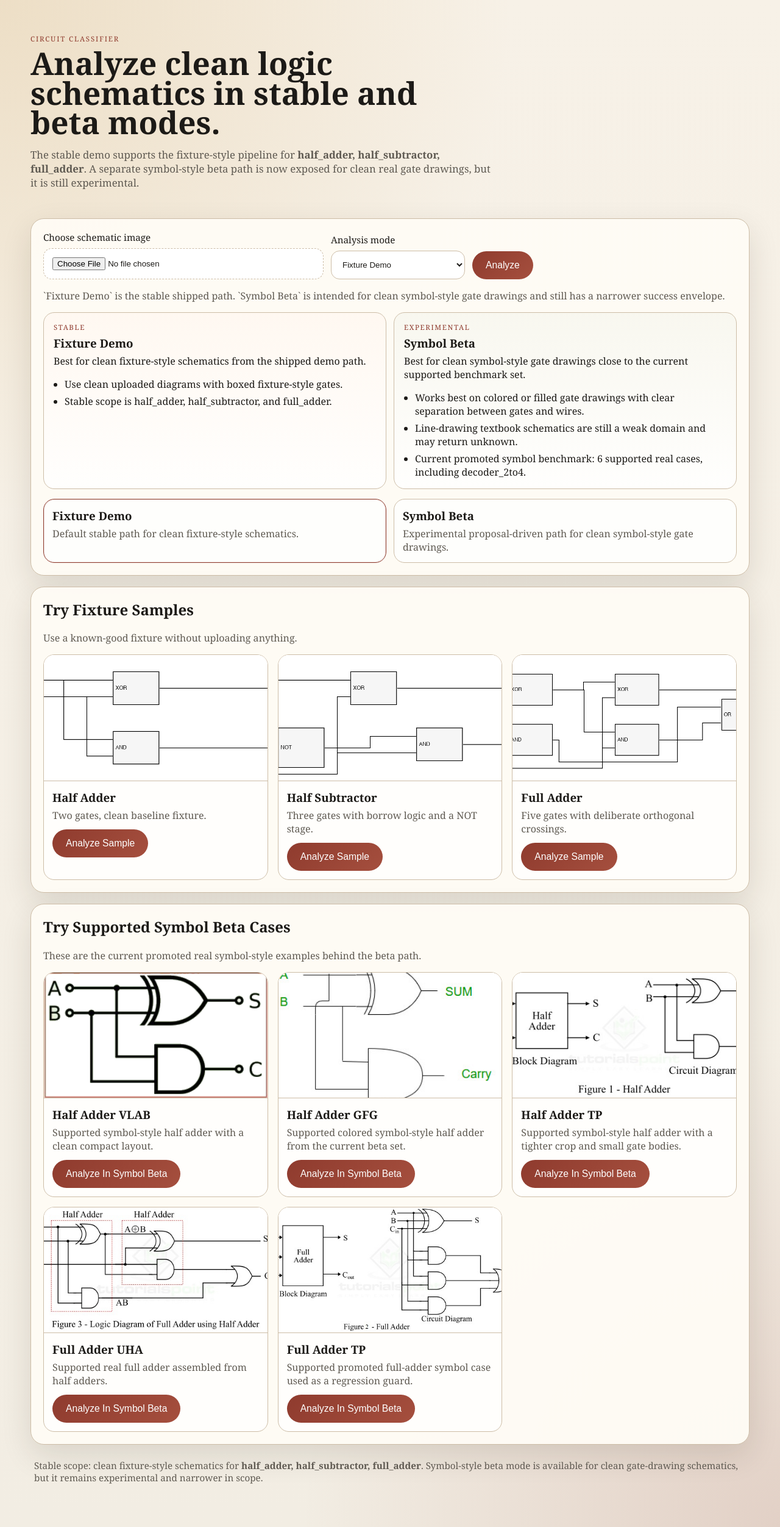
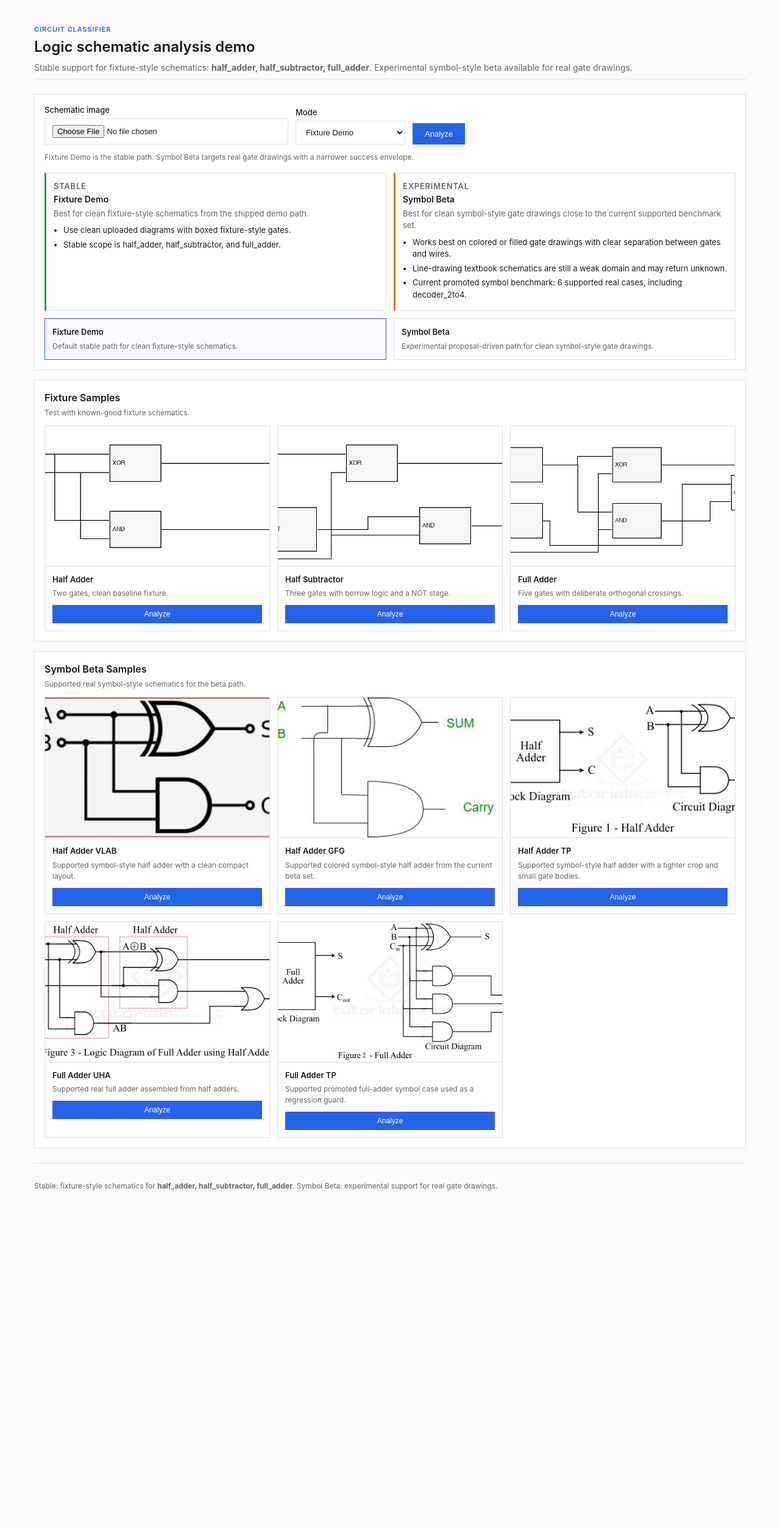
Before and after one commit to brianlo06/circuit-classifier, a FastAPI app: page / in a window 1280 px wide. Shown: the whole page at 61% size. After the commit the page ends 1952 px from the top, so only its background shows below. Run offline with FastAPI, Linux system fonts and the light colour scheme.

Commit message:
Redesign webapp with cleaner, professional look
- Replace rounded corners with sharp edges
- Use system sans-serif fonts instead of Georgia
- Minimal color palette (grays/blues)
- Add click-to-enlarge lightbox for overlay and debug images
- Tighter spacing and uppercase section headers

Co-Authored-By: Claude Opus 4.5 <noreply@anthropic.com>

```diff
--- a/webapp/app.py
+++ b/webapp/app.py
@@ -245,19 +245,21 @@ async def analyze_sample(request: Request) -> HTMLResponse:
     form = await request.form()
     sample_slug = str(form.get("sample", "")).strip()
     requested_mode = str(form.get("mode", "fixture")).strip() or "fixture"
+    template_version = str(form.get("template", "")).strip()
+    template_name = "index_v2.html" if template_version == "v2" else "index.html"
     sample = next((item for item in SAMPLE_FIXTURES + SAMPLE_SYMBOLS if item["slug"] == sample_slug), None)
     if sample is None:
         context["error"] = f"Unknown sample: {sample_slug or 'missing'}"
-        return templates.TemplateResponse(request, "index.html", context, status_code=400)
+        return templates.TemplateResponse(request, template_name, context, status_code=400)
 
     try:
         sample_mode = sample.get("mode", requested_mode if requested_mode in {"fixture", "symbol_beta"} else "fixture")
         context["selected_mode"] = sample_mode
         context.update(_run_analysis(sample["path"], mode=sample_mode))
-        return templates.TemplateResponse(request, "index.html", context)
+        return templates.TemplateResponse(request, template_name, context)
     except Exception as exc:
         context["error"] = str(exc)
-        return templates.TemplateResponse(request, "index.html", context, status_code=500)
+        return templates.TemplateResponse(request, template_name, context, status_code=500)
 
 
 @app.post("/analyze", response_class=HTMLResponse)
@@ -265,17 +267,19 @@ async def analyze(request: Request, image: UploadFile = File(...)) -> HTMLRespon
     context = _empty_context(request)
     form = await request.form()
     requested_mode = str(form.get("mode", "fixture")).strip() or "fixture"
+    template_version = str(form.get("template", "")).strip()
+    template_name = "index_v2.html" if template_version == "v2" else "index.html"
     if requested_mode not in {"fixture", "symbol_beta"}:
         requested_mode = "fixture"
     context["selected_mode"] = requested_mode
     if not image.filename:
         context["error"] = "No file was provided."
-        return templates.TemplateResponse(request, "index.html", context, status_code=400)
+        return templates.TemplateResponse(request, template_name, context, status_code=400)
 
     suffix = Path(image.filename).suffix.lower()
     if suffix not in SUPPORTED_SUFFIXES:
         context["error"] = f"Unsupported file type: {suffix or 'unknown'}"
-        return templates.TemplateResponse(request, "index.html", context, status_code=400)
+        return templates.TemplateResponse(request, template_name, context, status_code=400)
 
     TMP_DIR.mkdir(parents=True, exist_ok=True)
     upload_path = TMP_DIR / _normalize_filename(image.filename)
@@ -284,10 +288,10 @@ async def analyze(request: Request, image: UploadFile = File(...)) -> HTMLRespon
         with upload_path.open("wb") as output:
             shutil.copyfileobj(image.file, output)
         context.update(_run_analysis(upload_path, mode=requested_mode))
-        return templates.TemplateResponse(request, "index.html", context)
+        return templates.TemplateResponse(request, template_name, context)
     except Exception as exc:
         context["error"] = str(exc)
-        return templates.TemplateResponse(request, "index.html", context, status_code=500)
+        return templates.TemplateResponse(request, template_name, context, status_code=500)
     finally:
         image.file.close()
         upload_path.unlink(missing_ok=True)
--- a/webapp/static/style.css
+++ b/webapp/static/style.css
@@ -1,12 +1,14 @@
 :root {
-  --bg: #f2ede3;
-  --panel: rgba(255, 252, 246, 0.94);
-  --ink: #1c1a17;
-  --muted: #5f5a52;
-  --line: #cdbda7;
-  --accent: #8f3b2e;
-  --accent-2: #c08a2f;
-  --shadow: 0 18px 50px rgba(40, 32, 19, 0.12);
+  --bg: #fafafa;
+  --panel: #ffffff;
+  --ink: #1a1a1a;
+  --muted: #666666;
+  --line: #e0e0e0;
+  --accent: #2563eb;
+  --accent-dark: #1d4ed8;
+  --success: #16a34a;
+  --warning: #d97706;
+  --shadow: 0 1px 3px rgba(0, 0, 0, 0.08);
 }
 
 * {
@@ -15,279 +17,352 @@
 
 body {
   margin: 0;
-  font-family: Georgia, "Times New Roman", serif;
+  font-family: -apple-system, BlinkMacSystemFont, "Segoe UI", Roboto, "Helvetica Neue", Arial, sans-serif;
+  font-size: 14px;
   color: var(--ink);
-  background:
-    radial-gradient(circle at top left, rgba(192, 138, 47, 0.18), transparent 30%),
-    radial-gradient(circle at bottom right, rgba(143, 59, 46, 0.16), transparent 28%),
-    linear-gradient(180deg, #f7f1e7 0%, var(--bg) 100%);
+  background: var(--bg);
+  line-height: 1.5;
 }
 
 .page {
-  width: min(1180px, calc(100% - 32px));
+  max-width: 1200px;
   margin: 0 auto;
-  padding: 32px 0 56px;
+  padding: 24px 16px 48px;
 }
 
 .hero {
-  padding: 24px 0 12px;
+  padding: 16px 0 8px;
+  border-bottom: 1px solid var(--line);
+  margin-bottom: 24px;
 }
 
 .eyebrow {
-  margin: 0 0 8px;
+  margin: 0 0 4px;
   text-transform: uppercase;
-  letter-spacing: 0.16em;
-  font-size: 0.72rem;
+  letter-spacing: 0.08em;
+  font-size: 11px;
+  font-weight: 600;
   color: var(--accent);
 }
 
 .hero h1 {
-  margin: 0;
-  font-size: clamp(2rem, 4vw, 4rem);
-  line-height: 0.95;
-  max-width: 760px;
+  margin: 0 0 8px;
+  font-size: 24px;
+  font-weight: 600;
+  line-height: 1.3;
 }
 
 .lede {
-  max-width: 760px;
-  font-size: 1.05rem;
+  margin: 0;
+  font-size: 14px;
   color: var(--muted);
 }
 
 .panel {
   background: var(--panel);
   border: 1px solid var(--line);
-  border-radius: 22px;
-  box-shadow: var(--shadow);
-  padding: 20px;
-}
-
-.upload-panel {
-  margin-top: 18px;
-}
-
-.samples-panel {
-  margin-top: 18px;
+  padding: 16px;
+  margin-bottom: 16px;
 }
 
 .upload-form {
   display: flex;
   gap: 12px;
-  align-items: end;
+  align-items: flex-end;
   flex-wrap: wrap;
 }
 
-.file-input {
+.file-input,
+.mode-input {
   display: flex;
   flex-direction: column;
-  gap: 8px;
-  min-width: min(460px, 100%);
-  font-size: 0.95rem;
+  gap: 4px;
+  font-size: 13px;
+}
+
+.file-input {
+  min-width: min(400px, 100%);
 }
 
 .mode-input {
-  display: flex;
-  flex-direction: column;
-  gap: 8px;
-  min-width: 220px;
-  font-size: 0.95rem;
+  min-width: 180px;
+}
+
+.file-input span,
+.mode-input span {
+  font-weight: 500;
+  color: var(--ink);
 }
 
 .file-input input {
-  width: 100%;
-  padding: 14px;
-  border-radius: 14px;
-  border: 1px dashed var(--line);
-  background: white;
+  padding: 10px 12px;
+  border: 1px solid var(--line);
+  background: #fff;
+  font-size: 13px;
 }
 
 .mode-input select {
-  width: 100%;
-  padding: 14px;
-  border-radius: 14px;
+  padding: 10px 12px;
   border: 1px solid var(--line);
-  background: white;
+  background: #fff;
   color: var(--ink);
+  font-size: 13px;
+  cursor: pointer;
 }
 
 button {
-  border: 0;
-  border-radius: 999px;
-  padding: 14px 22px;
-  background: linear-gradient(135deg, var(--accent), #a54f3e);
+  border: none;
+  padding: 10px 20px;
+  background: var(--accent);
   color: white;
-  font-size: 0.98rem;
+  font-size: 13px;
+  font-weight: 500;
   cursor: pointer;
+  transition: background 0.15s;
 }
 
-.hint,
-.reasoning,
-.meta {
+button:hover {
+  background: var(--accent-dark);
+}
+
+.hint {
+  margin: 12px 0 0;
+  font-size: 12px;
   color: var(--muted);
 }
 
-.samples-header h2,
+.status-grid {
+  margin-top: 16px;
+  display: grid;
+  grid-template-columns: repeat(2, 1fr);
+  gap: 12px;
+}
+
+.status-card {
+  border: 1px solid var(--line);
+  background: var(--panel);
+  padding: 12px;
+}
+
+.status-card.stable {
+  border-left: 3px solid var(--success);
+}
+
+.status-card.beta {
+  border-left: 3px solid var(--warning);
+}
+
+.status-kicker {
+  margin: 0 0 4px;
+  text-transform: uppercase;
+  letter-spacing: 0.06em;
+  font-size: 10px;
+  font-weight: 600;
+  color: var(--muted);
+}
+
+.status-card h3 {
+  margin: 0 0 4px;
+  font-size: 14px;
+  font-weight: 600;
+}
+
+.status-card p {
+  margin: 0;
+  font-size: 13px;
+  color: var(--muted);
+}
+
+.mode-grid {
+  margin-top: 12px;
+  display: grid;
+  grid-template-columns: repeat(2, 1fr);
+  gap: 12px;
+}
+
+.mode-card {
+  border: 1px solid var(--line);
+  background: var(--panel);
+  padding: 12px;
+}
+
+.mode-card.selected {
+  border-color: var(--accent);
+  background: rgba(37, 99, 235, 0.03);
+}
+
+.mode-card h3 {
+  margin: 0 0 4px;
+  font-size: 13px;
+  font-weight: 600;
+}
+
+.mode-card p {
+  margin: 0;
+  font-size: 12px;
+  color: var(--muted);
+}
+
+.samples-header h2 {
+  margin: 0 0 4px;
+  font-size: 16px;
+  font-weight: 600;
+}
+
+.samples-header .hint {
+  margin: 0 0 12px;
+}
+
+.sample-grid {
+  display: grid;
+  grid-template-columns: repeat(3, 1fr);
+  gap: 12px;
+}
+
+.sample-card {
+  display: flex;
+  flex-direction: column;
+  border: 1px solid var(--line);
+  background: var(--panel);
+  overflow: hidden;
+}
+
+.sample-card img {
+  width: 100%;
+  aspect-ratio: 16 / 10;
+  object-fit: cover;
+  background: #f5f5f5;
+  border-bottom: 1px solid var(--line);
+}
+
+.sample-body {
+  padding: 12px;
+}
+
+.sample-body h3 {
+  margin: 0 0 4px;
+  font-size: 13px;
+  font-weight: 600;
+}
+
+.sample-body p {
+  margin: 0 0 10px;
+  font-size: 12px;
+  color: var(--muted);
+}
+
+.sample-body button {
+  width: 100%;
+  padding: 8px 12px;
+  font-size: 12px;
+}
+
+.results-grid {
+  display: grid;
+  grid-template-columns: repeat(2, 1fr);
+  gap: 16px;
+  margin-bottom: 16px;
+}
+
 .summary-panel h2,
 .detections-panel h2,
 .image-panel h2,
 .table-panel h2,
 .error-panel h2 {
-  margin-top: 0;
-}
-
-.mode-grid {
-  margin-top: 16px;
-  display: grid;
-  grid-template-columns: repeat(2, minmax(0, 1fr));
-  gap: 12px;
-}
-
-.status-grid {
-  margin-top: 16px;
-  display: grid;
-  grid-template-columns: repeat(2, minmax(0, 1fr));
-  gap: 12px;
-}
-
-.status-card {
-  border: 1px solid var(--line);
-  border-radius: 18px;
-  background: rgba(255, 255, 255, 0.82);
-  padding: 16px;
-}
-
-.status-card.stable {
-  background:
-    linear-gradient(180deg, rgba(255, 248, 241, 0.95), rgba(255, 255, 255, 0.82));
-}
-
-.status-card.beta {
-  background:
-    linear-gradient(180deg, rgba(248, 247, 239, 0.95), rgba(255, 255, 255, 0.82));
-}
-
-.status-kicker {
-  margin: 0 0 6px;
+  margin: 0 0 12px;
+  font-size: 14px;
+  font-weight: 600;
   text-transform: uppercase;
-  letter-spacing: 0.14em;
-  font-size: 0.72rem;
-  color: var(--accent);
-}
-
-.status-card h3 {
-  margin: 0 0 6px;
-}
-
-.status-card p {
-  margin-top: 0;
-}
-
-.mode-card {
-  border: 1px solid var(--line);
-  border-radius: 18px;
-  background: rgba(255, 255, 255, 0.72);
-  padding: 14px;
-}
-
-.mode-card.selected {
-  border-color: var(--accent);
-  box-shadow: inset 0 0 0 1px rgba(143, 59, 46, 0.12);
-}
-
-.mode-card h3 {
-  margin: 0 0 6px;
-}
-
-.mode-card p {
-  margin: 0;
+  letter-spacing: 0.04em;
   color: var(--muted);
 }
 
-.sample-grid {
-  display: grid;
-  grid-template-columns: repeat(3, minmax(0, 1fr));
-  gap: 16px;
-}
-
-.sample-card {
-  display: flex;
-  flex-direction: column;
-  overflow: hidden;
-  border: 1px solid var(--line);
-  border-radius: 18px;
-  background: rgba(255, 255, 255, 0.78);
-}
-
-.sample-card img {
-  width: 100%;
-  aspect-ratio: 16 / 9;
-  object-fit: cover;
-  background: white;
-  border-bottom: 1px solid var(--line);
-}
-
-.sample-body {
-  padding: 14px;
-}
-
-.sample-body h3 {
-  margin: 0 0 6px;
-}
-
-.sample-body p {
-  margin: 0 0 12px;
+.meta {
+  margin: 4px 0;
+  font-size: 12px;
   color: var(--muted);
 }
 
-.results-grid {
-  margin-top: 18px;
-  display: grid;
-  grid-template-columns: repeat(2, minmax(0, 1fr));
-  gap: 18px;
-}
-
-.visuals-grid {
-  align-items: start;
+.meta code {
+  background: #f0f0f0;
+  padding: 2px 6px;
+  font-size: 11px;
 }
 
 .label {
-  margin: 6px 0;
-  font-size: 2rem;
-  color: var(--accent);
+  margin: 12px 0;
+  font-size: 28px;
+  font-weight: 700;
+  color: var(--ink);
+  font-family: "SF Mono", Monaco, "Cascadia Code", monospace;
+}
+
+.reasoning {
+  margin: 8px 0;
+  font-size: 13px;
+  color: var(--muted);
+}
+
+.beta-note {
+  margin: 12px 0;
+  padding: 10px 12px;
+  background: #fffbeb;
+  border-left: 3px solid var(--warning);
+  font-size: 12px;
+  color: #92400e;
 }
 
 .plain-list {
-  margin: 12px 0 0;
-  padding-left: 18px;
+  margin: 8px 0 0;
+  padding-left: 16px;
+}
+
+.plain-list li {
+  margin: 4px 0;
+  font-size: 13px;
 }
 
 .compact-list {
-  margin-top: 10px;
+  margin-top: 8px;
+  font-size: 12px;
 }
 
 .compact-list li + li {
-  margin-top: 6px;
+  margin-top: 4px;
 }
 
-.beta-note {
-  margin: 10px 0;
-  padding: 12px 14px;
-  border-radius: 14px;
-  background: rgba(192, 138, 47, 0.12);
-  border: 1px solid rgba(192, 138, 47, 0.35);
-  color: var(--ink);
+.image-panel {
+  position: relative;
 }
 
 .image-panel img {
   width: 100%;
   height: auto;
-  border-radius: 16px;
   border: 1px solid var(--line);
-  background: white;
+  background: #fff;
+  cursor: pointer;
+  transition: opacity 0.15s;
+}
+
+.image-panel img:hover {
+  opacity: 0.9;
+}
+
+.image-panel .enlarge-hint {
+  position: absolute;
+  bottom: 8px;
+  right: 8px;
+  padding: 4px 8px;
+  background: rgba(0, 0, 0, 0.7);
+  color: white;
+  font-size: 10px;
+  text-transform: uppercase;
+  letter-spacing: 0.05em;
+  pointer-events: none;
 }
 
 .table-panel {
-  margin-top: 18px;
+  margin-bottom: 16px;
 }
 
 .table-wrap {
@@ -297,22 +372,79 @@ button {
 table {
   width: 100%;
   border-collapse: collapse;
+  font-size: 13px;
 }
 
 th,
 td {
-  padding: 10px 12px;
-  border-bottom: 1px solid var(--line);
+  padding: 8px 12px;
+  border: 1px solid var(--line);
   text-align: left;
 }
 
 th {
-  color: var(--accent);
+  background: #f5f5f5;
+  font-weight: 600;
+  font-size: 12px;
+  text-transform: uppercase;
+  letter-spacing: 0.03em;
 }
 
 .error-panel {
-  margin-top: 18px;
-  border-color: #d28b7d;
+  border-left: 3px solid #dc2626;
+}
+
+.error-panel h2 {
+  color: #dc2626;
+}
+
+.footer-note {
+  margin-top: 24px;
+  padding-top: 16px;
+  border-top: 1px solid var(--line);
+  font-size: 12px;
+  color: var(--muted);
+}
+
+/* Lightbox modal */
+.lightbox {
+  display: none;
+  position: fixed;
+  top: 0;
+  left: 0;
+  width: 100%;
+  height: 100%;
+  background: rgba(0, 0, 0, 0.9);
+  z-index: 1000;
+  cursor: pointer;
+  align-items: center;
+  justify-content: center;
+}
+
+.lightbox.active {
+  display: flex;
+}
+
+.lightbox img {
+  max-width: 90%;
+  max-height: 90%;
+  object-fit: contain;
+  border: 1px solid #333;
+}
+
+.lightbox-close {
+  position: absolute;
+  top: 16px;
+  right: 24px;
+  color: white;
+  font-size: 32px;
+  font-weight: 300;
+  cursor: pointer;
+  line-height: 1;
+}
+
+.lightbox-close:hover {
+  color: #ccc;
 }
 
 @media (max-width: 860px) {
@@ -323,24 +455,3 @@ th {
     grid-template-columns: 1fr;
   }
 }
-
-.footer-note {
-  margin-top: 24px;
-  padding: 0 6px;
-  color: var(--muted);
-  font-size: 0.95rem;
-}
-
-@media (max-width: 900px) {
-  .results-grid {
-    grid-template-columns: 1fr;
-  }
-
-  .sample-grid {
-    grid-template-columns: 1fr;
-  }
-
-  .mode-grid {
-    grid-template-columns: 1fr;
-  }
-}
--- a/webapp/templates/index.html
+++ b/webapp/templates/index.html
@@ -3,29 +3,28 @@
   <head>
     <meta charset="utf-8" />
     <meta name="viewport" content="width=device-width, initial-scale=1" />
-    <title>Circuit Classifier Demo</title>
+    <title>Circuit Classifier</title>
     <link rel="stylesheet" href="/static/style.css" />
   </head>
   <body>
     <main class="page">
-      <section class="hero">
+      <header class="hero">
         <p class="eyebrow">Circuit Classifier</p>
-        <h1>Analyze clean logic schematics in stable and beta modes.</h1>
+        <h1>Logic schematic analysis demo</h1>
         <p class="lede">
-          The stable demo supports the fixture-style pipeline for
-          <strong>{{ ", ".join(supported_circuits) }}</strong>.
-          A separate symbol-style beta path is now exposed for clean real gate drawings, but it is still experimental.
+          Stable support for fixture-style schematics: <strong>{{ ", ".join(supported_circuits) }}</strong>.
+          Experimental symbol-style beta available for real gate drawings.
         </p>
-      </section>
+      </header>
 
-      <section class="panel upload-panel">
+      <section class="panel">
         <form action="/analyze" method="post" enctype="multipart/form-data" class="upload-form">
-          <label class="file-input">
-            <span>Choose schematic image</span>
+                    <label class="file-input">
+            <span>Schematic image</span>
             <input type="file" name="image" accept=".png,.jpg,.jpeg,.webp,.avif,.gif" required />
           </label>
           <label class="mode-input">
-            <span>Analysis mode</span>
+            <span>Mode</span>
             <select name="mode">
               {% for mode in analysis_modes %}
               <option value="{{ mode.value }}" {% if selected_mode == mode.value %}selected{% endif %}>
@@ -37,7 +36,7 @@
           <button type="submit">Analyze</button>
         </form>
         <p class="hint">
-          `Fixture Demo` is the stable shipped path. `Symbol Beta` is intended for clean symbol-style gate drawings and still has a narrower success envelope.
+          Fixture Demo is the stable path. Symbol Beta targets real gate drawings with a narrower success envelope.
         </p>
         <div class="status-grid">
           <article class="status-card stable">
@@ -71,24 +70,22 @@
         </div>
       </section>
 
-      <section class="panel samples-panel">
+      <section class="panel">
         <div class="samples-header">
-          <div>
-            <h2>Try Fixture Samples</h2>
-            <p class="hint">Use a known-good fixture without uploading anything.</p>
-          </div>
+          <h2>Fixture Samples</h2>
+          <p class="hint">Test with known-good fixture schematics.</p>
         </div>
         <div class="sample-grid">
           {% for sample in sample_fixtures %}
           <article class="sample-card">
-            <img src="{{ sample.image_url }}" alt="{{ sample.label }} sample" />
+            <img src="{{ sample.image_url }}" alt="{{ sample.label }}" />
             <div class="sample-body">
               <h3>{{ sample.label }}</h3>
               <p>{{ sample.description }}</p>
               <form action="/analyze/sample" method="post">
                 <input type="hidden" name="sample" value="{{ sample.slug }}" />
                 <input type="hidden" name="mode" value="fixture" />
-                <button type="submit">Analyze Sample</button>
+                                <button type="submit">Analyze</button>
               </form>
             </div>
           </article>
@@ -96,24 +93,22 @@
         </div>
       </section>
 
-      <section class="panel samples-panel">
+      <section class="panel">
         <div class="samples-header">
-          <div>
-            <h2>Try Supported Symbol Beta Cases</h2>
-            <p class="hint">These are the current promoted real symbol-style examples behind the beta path.</p>
-          </div>
+          <h2>Symbol Beta Samples</h2>
+          <p class="hint">Supported real symbol-style schematics for the beta path.</p>
         </div>
         <div class="sample-grid">
           {% for sample in sample_symbols %}
-          <article class="sample-card symbol-card">
-            <img src="{{ sample.image_url }}" alt="{{ sample.label }} symbol sample" />
+          <article class="sample-card">
+            <img src="{{ sample.image_url }}" alt="{{ sample.label }}" />
             <div class="sample-body">
               <h3>{{ sample.label }}</h3>
               <p>{{ sample.description }}</p>
               <form action="/analyze/sample" method="post">
                 <input type="hidden" name="sample" value="{{ sample.slug }}" />
                 <input type="hidden" name="mode" value="symbol_beta" />
-                <button type="submit">Analyze In Symbol Beta</button>
+                                <button type="submit">Analyze</button>
               </form>
             </div>
           </article>
@@ -123,7 +118,7 @@
 
       {% if error %}
       <section class="panel error-panel">
-        <h2>Analysis Failed</h2>
+        <h2>Error</h2>
         <p>{{ error }}</p>
       </section>
       {% endif %}
@@ -136,7 +131,7 @@
           <p class="meta">Mode: <code>{{ result.mode }}</code></p>
           {% if result.mode == "symbol_beta" %}
           <p class="beta-note">
-            Symbol Beta is limited to the current supported symbol-style benchmark envelope. Unknown results should be treated as unsupported, not definitive failures of the uploaded circuit.
+            Symbol Beta is limited to the current supported benchmark envelope. Unknown results indicate unsupported input, not necessarily incorrect circuits.
           </p>
           {% endif %}
           <p class="label">{{ result.classification.label }}</p>
@@ -165,7 +160,7 @@
         <section class="panel detections-panel">
           <h2>Detected Gates</h2>
           {% if result.selected_gate_ids %}
-          <p class="meta">Selected proposal set: <code>{{ ", ".join(result.selected_gate_ids) }}</code></p>
+          <p class="meta">Selected: <code>{{ ", ".join(result.selected_gate_ids) }}</code></p>
           {% endif %}
           <ul class="plain-list">
             {% for gate in result.gates %}
@@ -179,14 +174,16 @@
         </section>
       </section>
 
-      <section class="results-grid visuals-grid">
+      <section class="results-grid">
         <section class="panel image-panel">
           <h2>Overlay</h2>
-          <img src="{{ result.analysis_image_url }}" alt="Analysis overlay" />
+          <img src="{{ result.analysis_image_url }}" alt="Analysis overlay" onclick="openLightbox(this)" />
+          <span class="enlarge-hint">Click to enlarge</span>
         </section>
         <section class="panel image-panel">
           <h2>Debug View</h2>
-          <img src="{{ result.debug_image_url }}" alt="Debug visualization" />
+          <img src="{{ result.debug_image_url }}" alt="Debug visualization" onclick="openLightbox(this)" />
+          <span class="enlarge-hint">Click to enlarge</span>
         </section>
       </section>
 
@@ -219,10 +216,38 @@
 
       <footer class="footer-note">
         <p>
-          Stable scope: clean fixture-style schematics for
-          <strong>{{ ", ".join(supported_circuits) }}</strong>. Symbol-style beta mode is available for clean gate-drawing schematics, but it remains experimental and narrower in scope.
+          Stable: fixture-style schematics for <strong>{{ ", ".join(supported_circuits) }}</strong>.
+          Symbol Beta: experimental support for real gate drawings.
         </p>
       </footer>
     </main>
+
+    <!-- Lightbox modal -->
+    <div class="lightbox" id="lightbox" onclick="closeLightbox()">
+      <span class="lightbox-close">&times;</span>
+      <img id="lightbox-img" src="" alt="Enlarged view" />
+    </div>
+
+    <script>
+      function openLightbox(img) {
+        const lightbox = document.getElementById('lightbox');
+        const lightboxImg = document.getElementById('lightbox-img');
+        lightboxImg.src = img.src;
+        lightbox.classList.add('active');
+        document.body.style.overflow = 'hidden';
+      }
+
+      function closeLightbox() {
+        const lightbox = document.getElementById('lightbox');
+        lightbox.classList.remove('active');
+        document.body.style.overflow = '';
+      }
+
+      document.addEventListener('keydown', function(e) {
+        if (e.key === 'Escape') {
+          closeLightbox();
+        }
+      });
+    </script>
   </body>
 </html>
```
